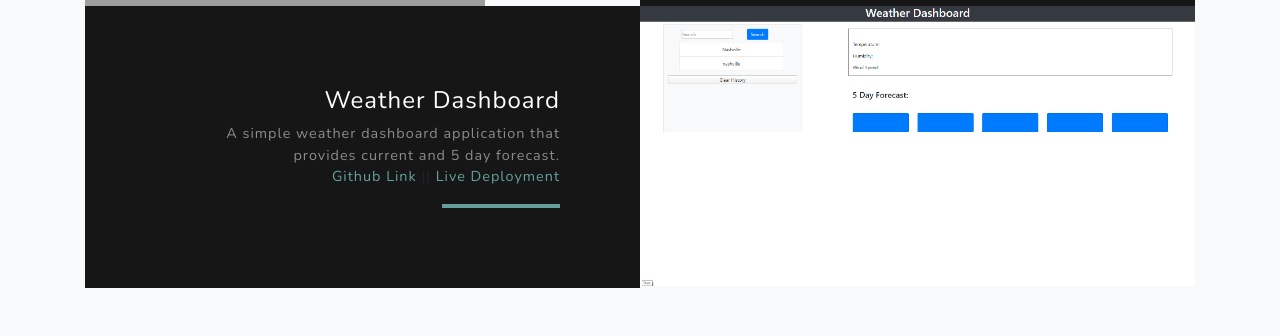
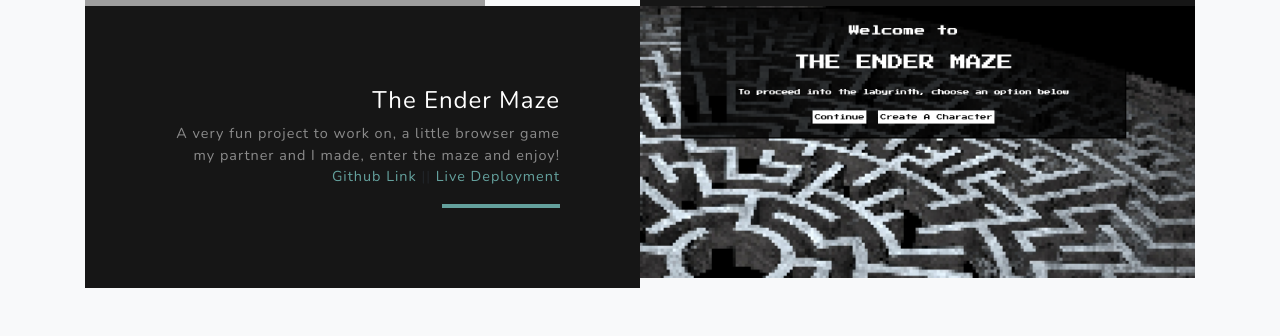
Before and after one commit to Cassquatch/Portfolio, a plain HTML site: page index.html in a window 1280 px wide. Shown: the part 2515-2851 px from the top of the page. Drawn offline with nearby package versions, Linux system fonts and the light colour scheme; grey boxes are pictures that could not be loaded.

Commit message:
adding project 2 to portfolio

```diff
--- a/index.html
+++ b/index.html
@@ -117,17 +117,17 @@
       <!-- Project Two Row -->
       <div class="row justify-content-center no-gutters">
         <div class="col-lg-6">
-          <img class="img-fluid" src="startbootstrap-grayscale-master/img/new-weather-screenshot.png" alt="">
+          <img class="img-fluid" src="startbootstrap-grayscale-master/img/ender.png" alt="">
         </div>
         <div class="col-lg-6 order-lg-first">
           <div class="bg-black text-center h-100 project">
             <div class="d-flex h-100">
               <div class="project-text w-100 my-auto text-center text-lg-right">
-                <h4 class="text-white">Weather Dashboard</h4>
-                <p class="mb-0 text-white-50">A simple weather dashboard application that provides current and 5 day forecast.</p>
-                <a href="https://github.com/Cassquatch/Weather-Dashboard">Github Link</a>
+                <h4 class="text-white">The Ender Maze</h4>
+                <p class="mb-0 text-white-50">A very fun project to work on, a little browser game my partner and I made, enter the maze and enjoy!</p>
+                <a href="https://github.com/Cassquatch/The-Ender-Maze">Github Link</a>
                 <span> || </span>
-            <a href="https://cassquatch.github.io/Weather-Dashboard/">Live Deployment</a>
+            <a href="https://arcane-plains-16309.herokuapp.com/">Live Deployment</a>
                 <hr class="d-none d-lg-block mb-0 mr-0">
               </div>
             </div>
```
Also changed, not shown: startbootstrap-grayscale-master/img/Untitled.png (added), startbootstrap-grayscale-master/img/ender.png (added).
